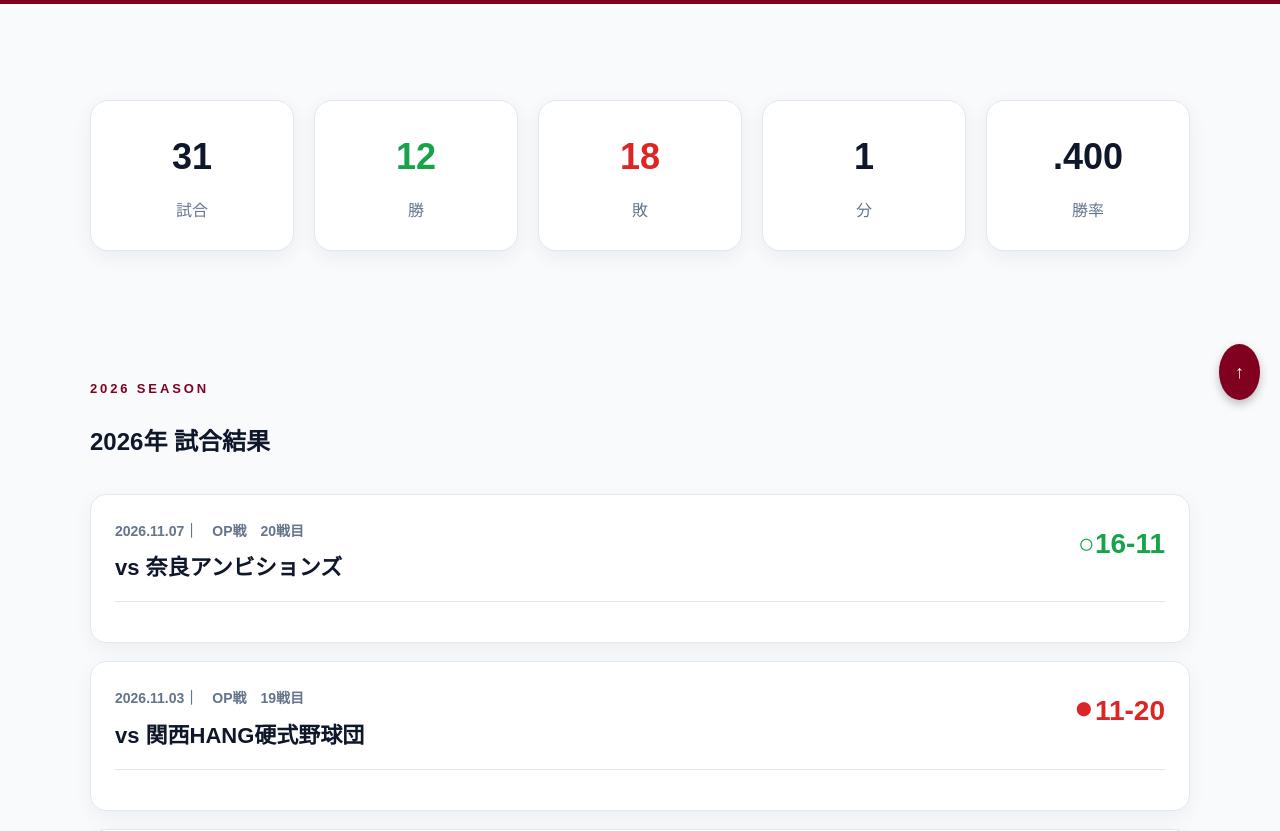
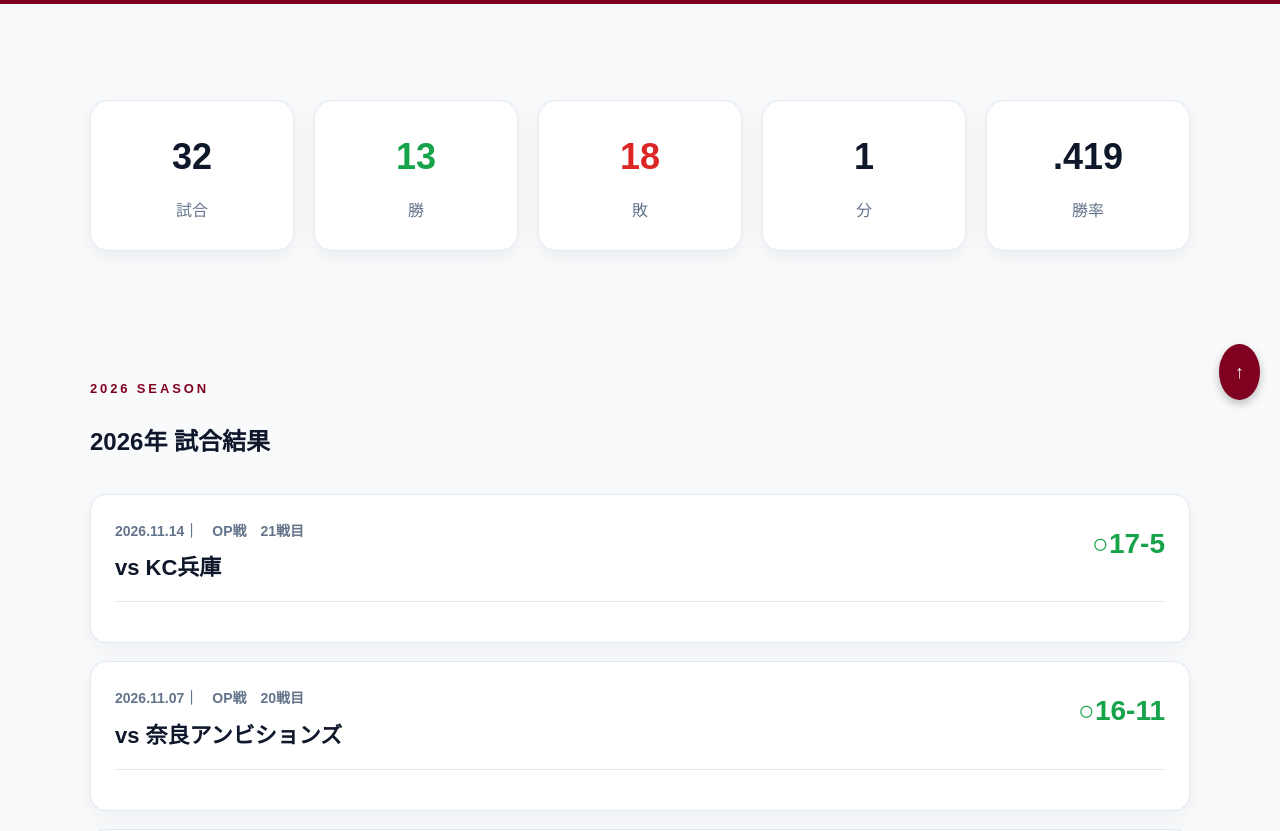
Before and after one commit to teruaki731tb-dot/b-backs-site, a plain HTML site: page results.html in a window 1280 px wide. Shown: the part 380-1211 px from the top of the page. Drawn offline with Linux system fonts and the light colour scheme.

Commit message:
試合結果に11/14 OP戦 KC兵庫戦 ○17-5を追加し、通算成績を32試合13勝18敗1分・勝率.419へ更新

```diff
--- a/results.html
+++ b/results.html
@@ -65,12 +65,12 @@
 <div class="record-box">
 
   <div class="record-item">
-    <span class="record-number">31</span>
+    <span class="record-number">32</span>
     <span class="record-label">試合</span>
   </div>
 
   <div class="record-item">
-    <span class="record-number win">12</span>
+    <span class="record-number win">13</span>
     <span class="record-label">勝</span>
   </div>
 
@@ -85,7 +85,7 @@
   </div>
 
   <div class="record-item">
-    <span class="record-number">.400</span>
+    <span class="record-number">.419</span>
     <span class="record-label">勝率</span>
   </div>
 
@@ -96,6 +96,18 @@
       <div class="section-title">
         <p class="section-en">2026 SEASON</p>
         <h2>2026年 試合結果</h2>
+      </div>
+      <div class="result-card">
+        <div class="result-top">
+          <div>
+            <div class="date">2026.11.14｜　OP戦　21戦目</div>
+            <div class="match-title">vs KC兵庫</div>
+          </div>
+          <div class="score win">○17-5</div>
+        </div>
+        <p class="summary">
+
+        </p>
       </div>
       <div class="result-card">
         <div class="result-top">
```
